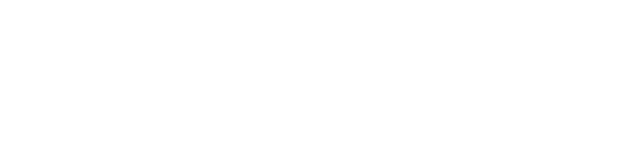
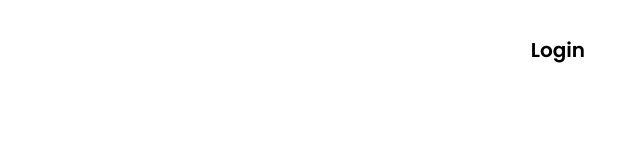
Before and after one commit to AbdelrahmanELsokary/Login_10, a plain HTML site: page index.html in a window 1280 px wide. Shown: the full height of the page, 640-1280 px from the left. Drawn offline with Linux system fonts and the light colour scheme.

Commit message:
Add: Header Section

```diff
--- a/assets/styels/main.css
+++ b/assets/styels/main.css
@@ -35,3 +35,17 @@ body {
 img {
   max-width: 100%;
 }
+a{
+  text-decoration: none;
+}
+header {
+  padding: 20px 0;
+}
+header .container nav {
+  text-align: end;
+}
+header .container nav a{
+  font-size: 20px;
+  font-weight: 600;
+  color: var(--Black);
+}
--- a/index.html
+++ b/index.html
@@ -9,9 +9,13 @@
   <link
     href="https://fonts.googleapis.com/css2?family=Poppins:ital,wght@0,100;0,200;0,300;0,400;0,500;0,600;0,700;0,800;0,900;1,100;1,200;1,300;1,400;1,500;1,600;1,700;1,800;1,900&display=swap"
     rel="stylesheet">
-    <link rel="stylesheet" href="assets/styels/main.css">
+  <link rel="stylesheet" href="assets/styels/main.css">
 </head>
 <body>
-
+  <header>
+    <div class="container">
+      <nav><a href="index.html">Login</a></nav>
+    </div>
+  </header>
 </body>
 </html>
```
